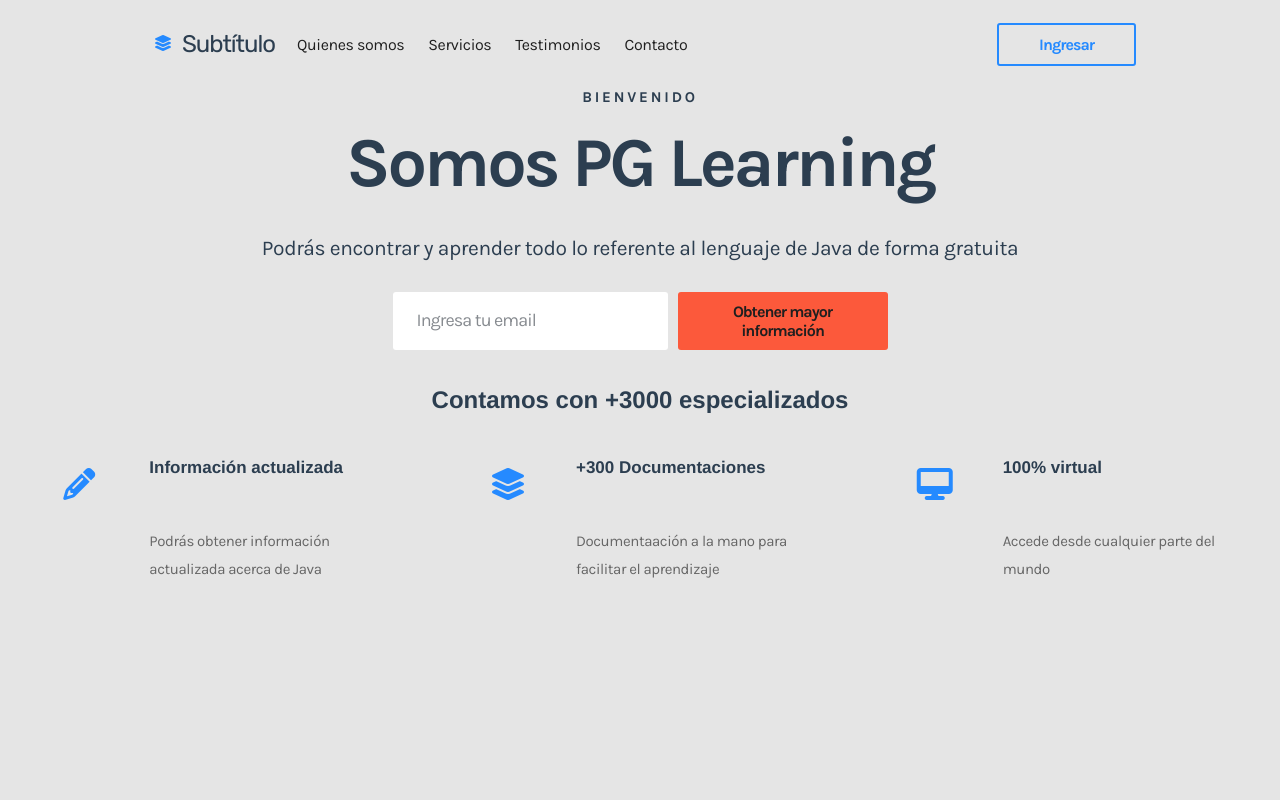
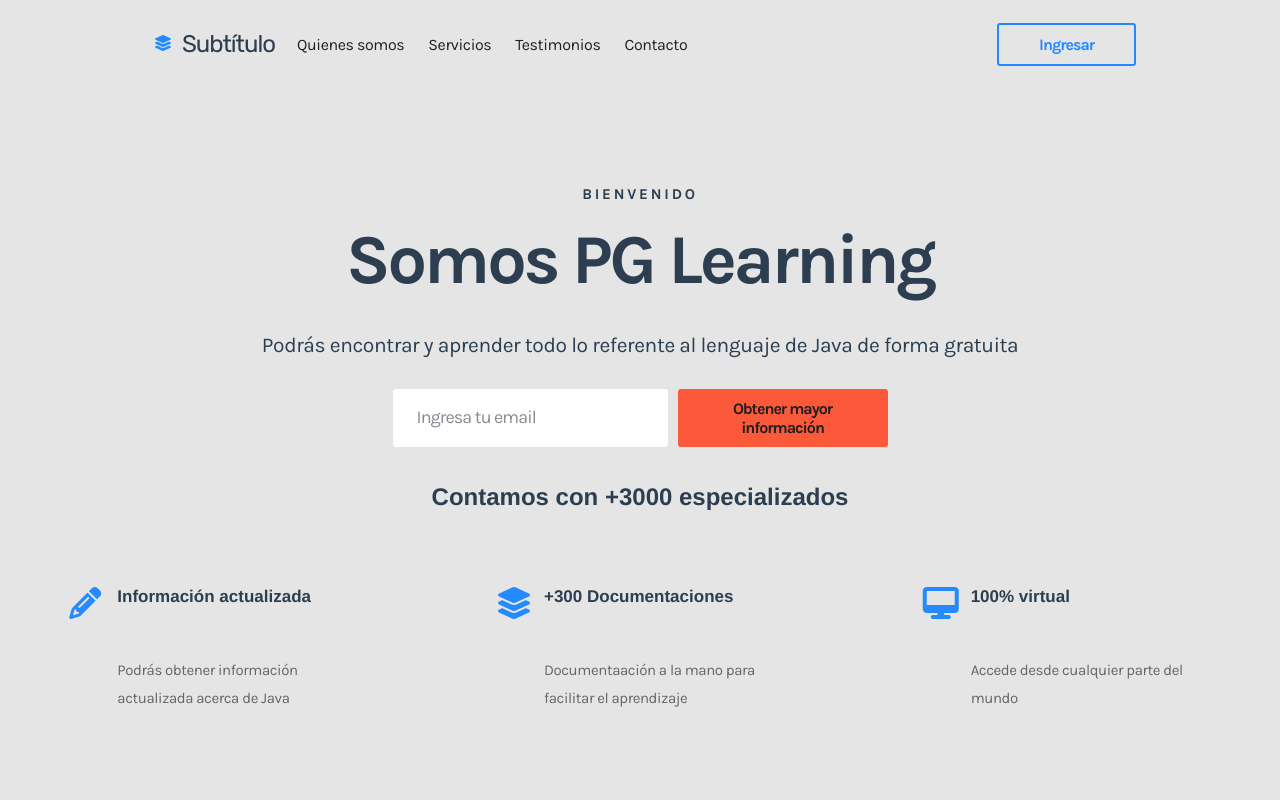
Before and after one commit to Nimoscmp/proyecto-ciclo3, a Vue app: page / in a window 1280 px wide. Shown: the top 800 px of the page. Built offline with nearby package versions, Linux system fonts and the light colour scheme.

Commit message:
Change units to rem

```diff
--- a/src/styles/header.css
+++ b/src/styles/header.css
@@ -21,7 +21,7 @@
   font-family: var(--font-secondary);
   font-size: var(--font-m);
   font-weight: 400;
-  letter-spacing: -1px;
+  letter-spacing: -0.0625rem;
 }
 
 .header-desktop__nav {
--- a/src/styles/home.css
+++ b/src/styles/home.css
@@ -1,16 +1,18 @@
 .home {
   margin: 0 auto;
   background-color: var(--primary-color);
-  display: block;
+  display: flex;
+  align-items: center;
 }
 
 .home__content {
+  width: 100%;
   display: block;
 }
 
 .home__main {
   width: 65%;
-  margin: 0 auto;
+  margin: var(--margin-m) auto;
   display: flex;
   flex-direction: column;
   justify-content: center;
@@ -31,13 +33,13 @@
 }
 
 .home__btn {
-  width: 210px;
-  height: 58px;
+  width: 13.125rem;
+  height: 3.625rem;
   margin-left: var(--margin-sxs);
 }
 
 .home__wrapper {
-  margin-top: var(--margin-m);
+  margin-top: var(--margin-xxl);
   display: flex;
   justify-content: space-around;
   align-items: center;
@@ -45,7 +47,7 @@
 
 .home__options {
   width: 25%;
-  height: 140px;
+  height: 8.75rem;
   position: relative;
   display: flex;
   flex-direction: column;
@@ -54,7 +56,7 @@
 }
 
 .home__options-title, .home__options-info {
-  width: 70%;
+  width: 80%;
   text-align: left;
 }
 
@@ -64,15 +66,15 @@
 }
 
 .home__options-info {
-  font-size: 15px;
-  line-height: 28px;
+  font-size: 0.9375rem;
+  line-height: 1.75rem;
   color: var(--light-gray);
 }
 
 .home__icon-wrapper {
   position: absolute;
-  top: 10px;
-  left: 10px;
+  top: 0;
+  left: 1rem;
 }
 
 .fas {
--- a/src/styles/variables.css
+++ b/src/styles/variables.css
@@ -15,19 +15,19 @@
   --font-secondary: 'Rubik', sans-serif;
 
   /*  Sizes  */
-  --font-sxs: 10px;
-  --font-xs: 12px;
-  --font-s: 16px;
-  --font-m: 24px;
-  --font-l: 32px;
-  --font-xl: 40px;
-  --font-xxl: 56px;
+  --font-sxs: 0.625rem;
+  --font-xs: 0.75rem;
+  --font-s: 1rem;
+  --font-m: 1.5rem;
+  --font-l: 2rem;
+  --font-xl: 2.5rem;
+  --font-xxl: 3.5rem;
 
-  --margin-sxs: 10px;
-  --margin-xs: 12px;
-  --margin-s: 16px;
-  --margin-m: 24px;
-  --margin-l: 32px;
-  --margin-xl: 40px;
-  --margin-xxl: 56px;
+  --margin-sxs: 0.625rem;
+  --margin-xs: 0.75rem;
+  --margin-s: 1rem;
+  --margin-m: 1.5rem;
+  --margin-l: 2rem;
+  --margin-xl: 2.5rem;
+  --margin-xxl: 3.5rem;
 }
```
